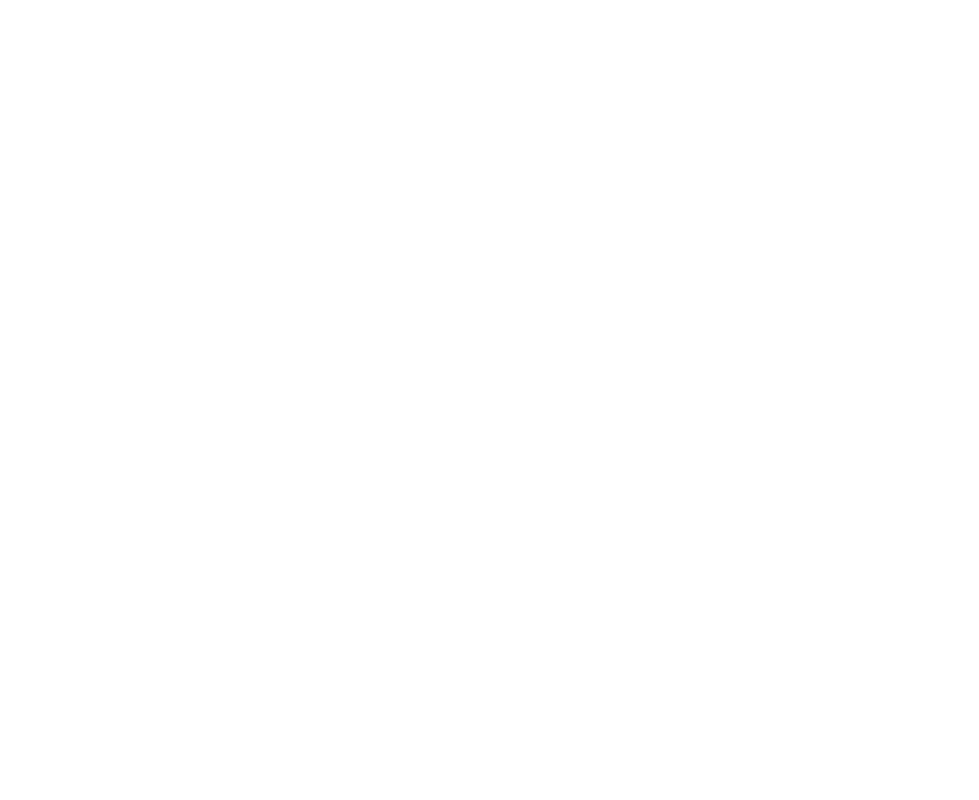
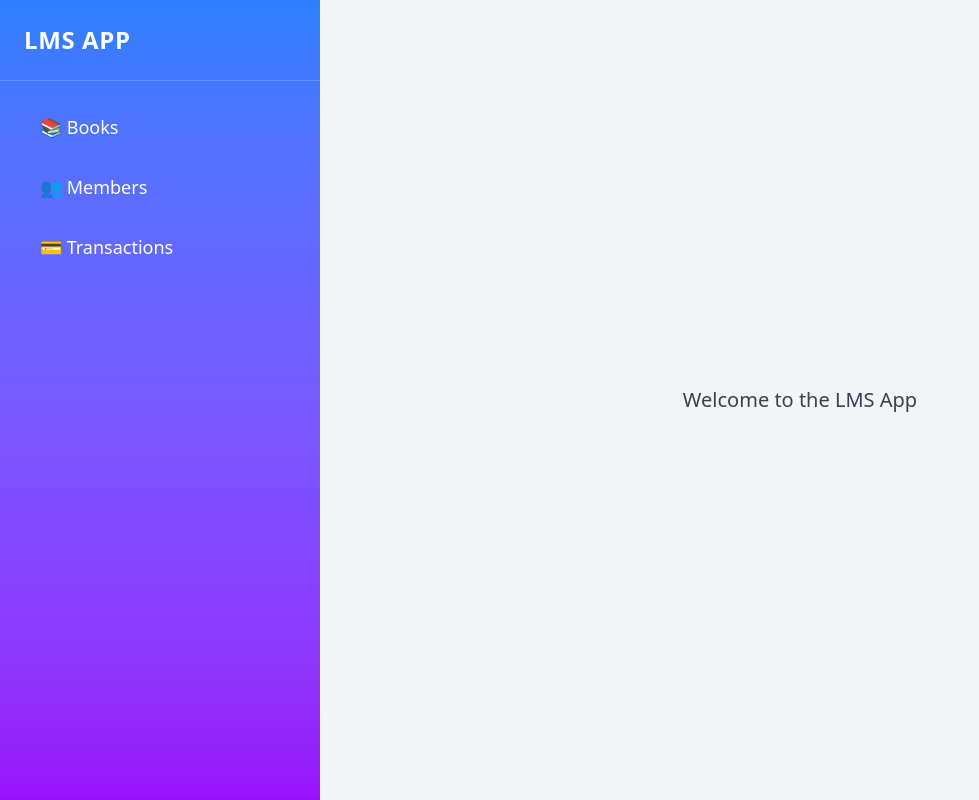
Before and after one commit to ksamrat224/LMS, a React (Vite) app in the folder Frontend/: page / in a window 1280 px wide. Before the commit this address had no page. Shown: the whole page, without its empty margins (0-979 px from the left). Built offline with nearby package versions, Linux system fonts and the light colour scheme.

Commit message:
side bar created with navlink,aside,isactive,outlet

```diff
--- a/Frontend/src/App.tsx
+++ b/Frontend/src/App.tsx
@@ -1,10 +1,18 @@
 import { Route, Routes } from "react-router"
 import Register from "./pages/Register"
 import Login from "./pages/Login"
+import AppLayout from "./layout/AppLayout"
 
 const App = () => {
   return (
     <Routes>
+      <Route path="/" element={<AppLayout />}>
+        {/* Nested routes can be added here */}
+        <Route path="/book" element={<div>Book Page</div>} />
+        <Route path="/member" element={<div>Member Page</div>} />
+        <Route path="/transaction" element={<div>Transaction Page</div>} />
+      </Route>
+      {/* Public routes */}
       <Route path="/register" element={<Register/>}/>
       <Route path="/login" element={<Login/>} />
 
--- /dev/null
+++ b/Frontend/src/layout/AppLayout.tsx
@@ -0,0 +1,70 @@
+import { NavLink, Outlet } from "react-router";
+
+const AppLayout = () => {
+  return (
+    <div className="w-screen h-screen flex">
+      {/* Sidebar */}
+      <aside className="w-[25%] h-full bg-gradient-to-b from-blue-500 to-purple-600 text-white shadow-lg">
+        {/* Title and Logo */}
+        <div className="p-6 border-b border-white/20">
+          <h1 className="text-2xl font-extrabold tracking-wide">LMS APP</h1>
+        </div>
+        {/* Menu Items */}
+        <div className="p-6">
+          <ul className="space-y-4 text-lg">
+            <li>
+              <NavLink
+                to="/book"
+                className={({ isActive }) =>
+                  `block px-4 py-2 rounded-lg transition ${
+                    isActive
+                      ? "bg-white text-blue-600 font-bold"
+                      : "text-white hover:bg-blue-600 hover:text-white"
+                  }`
+                }
+              >
+                📚 Books
+              </NavLink>
+            </li>
+            <li>
+              <NavLink
+                to="/member"
+                className={({ isActive }) =>
+                  `block px-4 py-2 rounded-lg transition ${
+                    isActive
+                      ? "bg-white text-blue-600 font-bold"
+                      : "text-white hover:bg-blue-600 hover:text-white"
+                  }`
+                }
+              >
+                👥 Members
+              </NavLink>
+            </li>
+            <li>
+              <NavLink
+                to="/transaction"
+                className={({ isActive }) =>
+                  `block px-4 py-2 rounded-lg transition ${
+                    isActive
+                      ? "bg-white text-blue-600 font-bold"
+                      : "text-white hover:bg-blue-600 hover:text-white"
+                  }`
+                }
+              >
+                💳 Transactions
+              </NavLink>
+            </li>
+          </ul>
+        </div>
+      </aside>
+      {/* Main Content */}
+      <div className="w-[75%] h-full bg-gray-100 flex flex-col justify-center items-center">
+        <p className="text-gray-700 text-xl font-medium">Welcome to the LMS App</p>
+        <Outlet />
+        {/* This is where the nested routes will be rendered */}
+      </div>
+    </div>
+  );
+};
+
+export default AppLayout;
```
